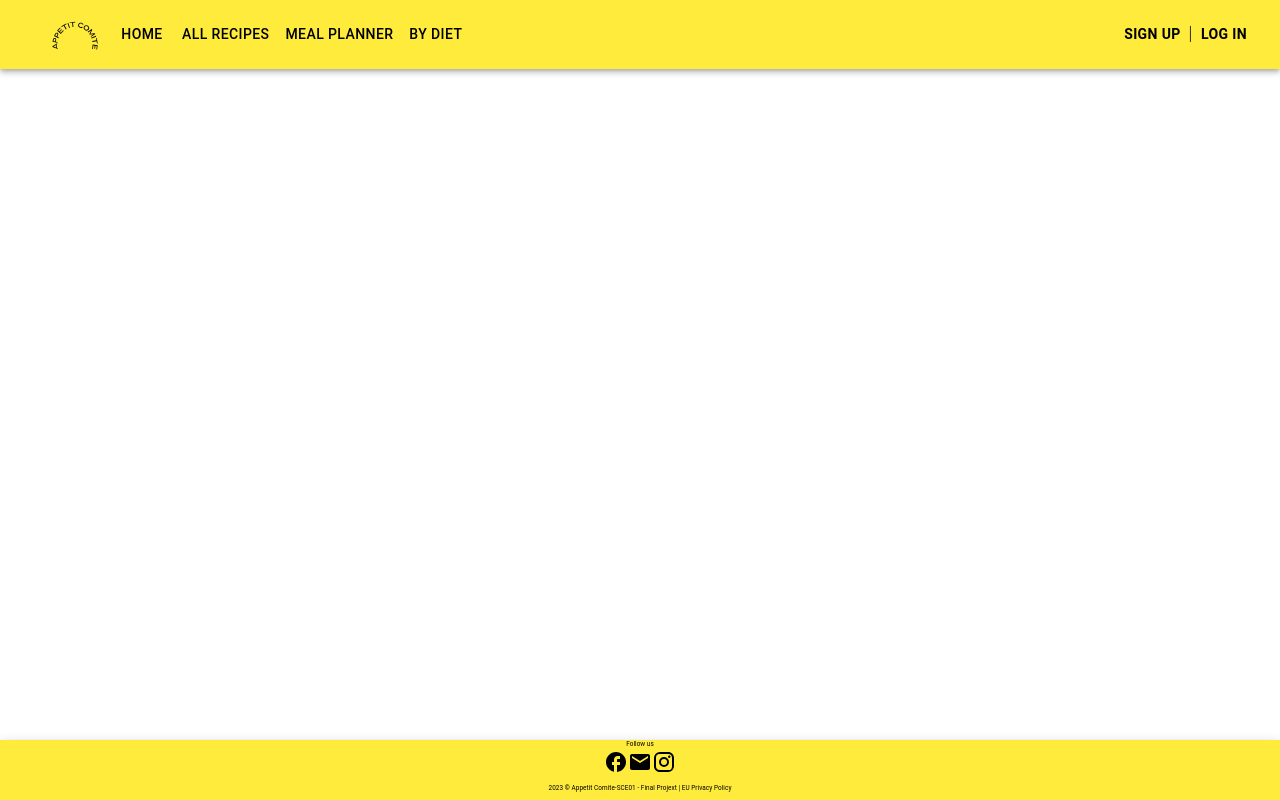
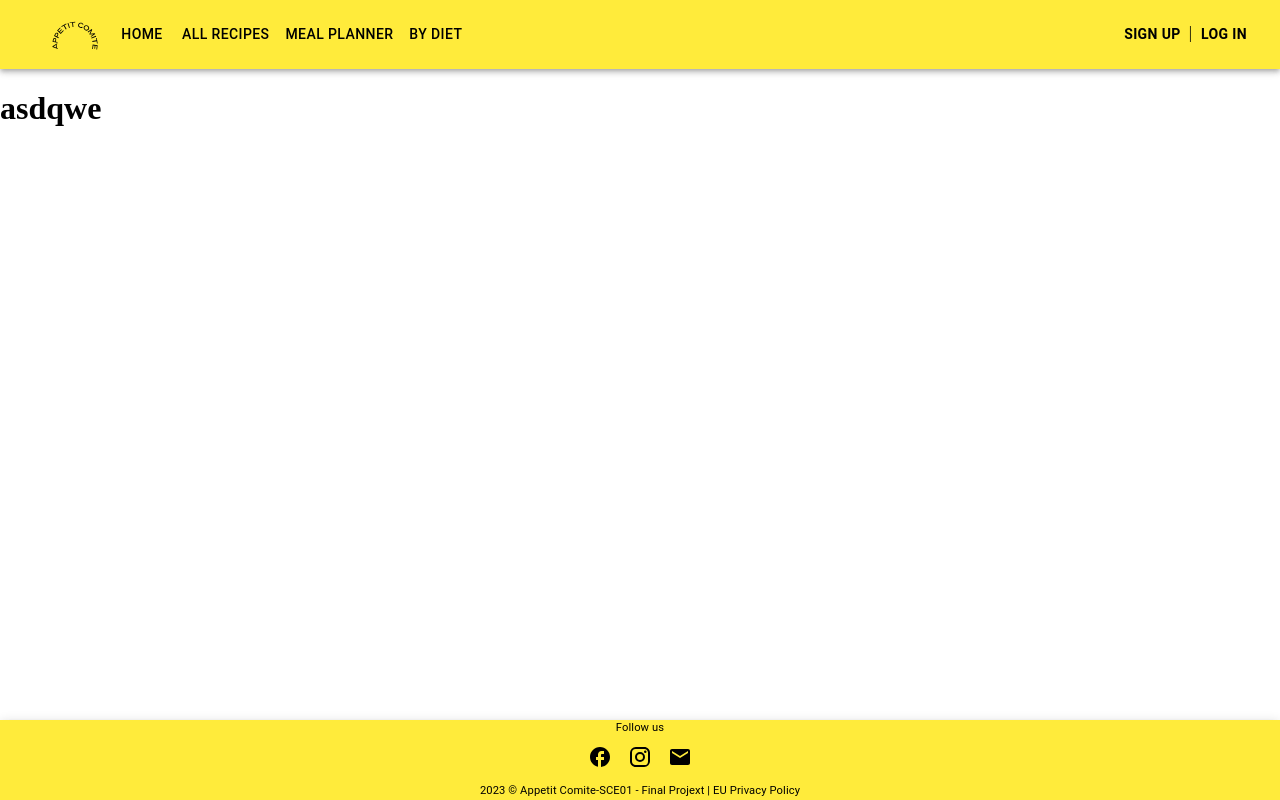
Before and after one commit to jorgelageJL/Frontend-React-Project-Apetit-Comite, a React (Vite) app: page /init in a window 1280 px wide. Built offline with nearby package versions, Linux system fonts and the light colour scheme.

Commit message:
footer done

```diff
--- a/src/components/Footer/Footer.jsx
+++ b/src/components/Footer/Footer.jsx
@@ -3,7 +3,9 @@ import FacebookOutlinedIcon from "@mui/icons-material/FacebookOutlined";
 import MailIcon from "@mui/icons-material/Mail";
 import InstagramIcon from "@mui/icons-material/Instagram";
 import './Footer.css'
-import { Mail } from "@mui/icons-material";
+import IconButton from "@mui/material/IconButton";
+
+
 
 export default function Footer() {
 
@@ -27,14 +29,29 @@ export default function Footer() {
               width: "120%",
               textAlign: "center",
               color: "black",
-              fontSize: "40%",
+              fontSize: "70%",
             }}
           >
-            <div>Follow us</div>
-            <FacebookOutlinedIcon />
-            <MailIcon />
-            <InstagramIcon />
-            <p>2023 © Appetit Comite-SCE01 - Final Projext | EU Privacy Policy</p>
+
+              <div>Follow us</div>
+              <IconButton>
+                <a href="https://www.facebook.com/">
+                  <FacebookOutlinedIcon sx={{ color: "black" }} />
+                </a>
+              </IconButton>
+              <IconButton>
+                <a href="https://www.instagram.com/">
+                  <InstagramIcon sx={{ color: "black" }} />
+                </a>
+              </IconButton>
+              <IconButton>
+                <a href="https://accounts.google.com/v3/signin/identifier?dsh=S-485496909%3A1682602112311248&continue=https%3A%2F%2Fmail.google.com%2Fmail%2Fu%2F0%2F&emr=1&flowEntry=ServiceLogin&flowName=GlifWebSignIn&followup=https%3A%2F%2Fmail.google.com%2Fmail%2Fu%2F0%2F&ifkv=AQMjQ7TnLMkMK99B2bfdWA4dtHf3Jdy0ySCIyGj3khL4Y6KuEg7mqKQ6_0mDEUnIvsx23EGUOJUTlw&osid=1&passive=1209600&service=mail">
+                  <MailIcon sx={{ color: "black" }} />
+                </a>
+              </IconButton>
+            <div>
+              2023 © Appetit Comite-SCE01 - Final Projext | EU Privacy Policy
+            </div>
           </Typography>
         </Toolbar>
       </AppBar>
--- a/src/components/Header/Header.jsx
+++ b/src/components/Header/Header.jsx
@@ -10,9 +10,8 @@ import Container from '@mui/material/Container';
 import Button from '@mui/material/Button';
 import Tooltip from '@mui/material/Tooltip';
 import MenuItem from '@mui/material/MenuItem';
-import AdbIcon from '@mui/icons-material/Adb';
-import SettingsIcon from '@mui/icons-material/Settings';
 import HeaderLogo from "../../assets/HEADER_LOGO.svg"
+import AccountCircleIcon from "@mui/icons-material/AccountCircle";
 import "./Header.css"
 
 
@@ -39,9 +38,9 @@ function Header() {
   };
 
   return (
-    <AppBar position="static" sx={{background:"#ffeb3b", color:"black"}}>
-      <Container maxWidth="x2" >
-        <Toolbar disableGutters >
+    <AppBar position="static" sx={{ background: "#ffeb3b", color: "black" }}>
+      <Container maxWidth="x2">
+        <Toolbar disableGutters>
           <Typography
             variant="h6"
             noWrap
@@ -49,16 +48,15 @@ function Header() {
             href="/"
             sx={{
               mr: 2,
-              display: { xs: 'none', md: 'flex' },
-              fontFamily: 'monospace',
+              display: { xs: "none", md: "flex" },
+              fontFamily: "monospace",
               fontWeight: 700,
-              letterSpacing: '.3rem',
-              color: 'inherit',
-              textDecoration: 'none',
+              letterSpacing: ".3rem",
+              color: "inherit",
+              textDecoration: "none",
             }}
-          >
-          </Typography>
-          <Box sx={{ flexGrow: 1, display: { xs: 'flex', md: 'none' } }}>
+          ></Typography>
+          <Box sx={{ flexGrow: 1, display: { xs: "flex", md: "none" } }}>
             <IconButton
               size="large"
               aria-label="account of current user"
@@ -67,25 +65,24 @@ function Header() {
               onClick={handleOpenNavMenu}
               color="inherit"
             >
-
               <MenuIcon />
             </IconButton>
             <Menu
               id="menu-appbar"
               anchorEl={anchorElNav}
               anchorOrigin={{
-                vertical: 'bottom',
-                horizontal: 'left',
+                vertical: "bottom",
+                horizontal: "left",
               }}
               keepMounted
               transformOrigin={{
-                vertical: 'top',
-                horizontal: 'left',
+                vertical: "top",
+                horizontal: "left",
               }}
               open={Boolean(anchorElNav)}
               onClose={handleCloseNavMenu}
               sx={{
-                display: { xs: 'block', md: 'none' },
+                display: { xs: "block", md: "none" },
               }}
             >
               {pages.map((page) => (
@@ -96,8 +93,8 @@ function Header() {
             </Menu>
           </Box>
           <div className="iconContainer">
-          <img className="icon" src={HeaderLogo} />
-        </div>
+            <img className="icon" src={HeaderLogo} />
+          </div>
           <Typography
             variant="h5"
             noWrap
@@ -105,22 +102,21 @@ function Header() {
             href=""
             sx={{
               mr: 2,
-              display: { xs: 'flex', md: 'none' },
+              display: { xs: "flex", md: "none" },
               flexGrow: 1,
-              fontFamily: 'monospace',
+              fontFamily: "monospace",
               fontWeight: 700,
-              letterSpacing: '.3rem',
-              color: 'inherit',
-              textDecoration: 'none',
+              letterSpacing: ".3rem",
+              color: "inherit",
+              textDecoration: "none",
             }}
-          >
-          </Typography>
-          <Box sx={{ flexGrow: 1, display: { xs: 'none', md: 'flex' } }}>
+          ></Typography>
+          <Box sx={{ flexGrow: 1, display: { xs: "none", md: "flex" } }}>
             {pages.map((page) => (
               <Button
                 key={page}
                 onClick={handleCloseNavMenu}
-                sx={{ my: 2, color: 'black', display: 'block' }}
+                sx={{ my: 2, color: "black", display: "block" }}
               >
                 {page}
               </Button>
@@ -129,22 +125,22 @@ function Header() {
 
           <Box sx={{ flexGrow: 0 }}>
             <Tooltip title="Open settings">
-              <IconButton onClick={handleOpenUserMenu} >
-               <SettingsIcon/>
+              <IconButton onClick={handleOpenUserMenu}>
+                <AccountCircleIcon />
               </IconButton>
             </Tooltip>
             <Menu
-              sx={{ mt: '45px' }}
+              sx={{ mt: "45px" }}
               id="menu-appbar"
               anchorEl={anchorElUser}
               anchorOrigin={{
-                vertical: 'top',
-                horizontal: 'right',
+                vertical: "top",
+                horizontal: "right",
               }}
               keepMounted
               transformOrigin={{
-                vertical: 'top',
-                horizontal: 'right',
+                vertical: "top",
+                horizontal: "right",
               }}
               open={Boolean(anchorElUser)}
               onClose={handleCloseUserMenu}
--- a/src/components/LoginHeader/LoginHeader.jsx
+++ b/src/components/LoginHeader/LoginHeader.jsx
@@ -9,6 +9,7 @@ import MenuIcon from "@mui/icons-material/Menu";
 import Container from "@mui/material/Container";
 import Button from "@mui/material/Button";
 import MenuItem from "@mui/material/MenuItem";
+
 
 import YourSvg from "../../assets/HEADER_LOGO.svg";
 
--- a/src/pages/Home/Home.jsx
+++ b/src/pages/Home/Home.jsx
@@ -1,5 +1,6 @@
 import"./Home.css";
 import Header from "../../components/Header/Header";
+
 
 const Home = () => {
   return (
--- /dev/null
+++ b/src/pages/Init/Init.jsx
@@ -0,0 +1,13 @@
+
+import LoginHeader from "../../components/LoginHeader/LoginHeader";
+
+const Init = () => {
+  return (
+    <div>
+      <LoginHeader />
+      <h1>asdqwe</h1>
+    </div>
+  );
+};
+
+export default Init;
--- a/src/router/Router.jsx
+++ b/src/router/Router.jsx
@@ -4,6 +4,7 @@ import Root from "../layout/Root";
 import Home from "../pages/Home/Home";
 import Login from "../pages/Login/Login";
 import LoginHeader from "../components/LoginHeader/LoginHeader";
+import Init from "../pages/Init/Init";
 
 const router = createBrowserRouter([
   {
@@ -12,7 +13,7 @@ const router = createBrowserRouter([
     children: [
       {
         path: "/",
-        element: <Navigate to="/login" replace={true} />,
+        element: <Navigate to="/init" replace={true} />,
       },
       {
         path: "/login",
@@ -24,7 +25,7 @@ const router = createBrowserRouter([
       },
       {
         path: "/init",
-        element: <LoginHeader/>
+        element: <Init/>
       }
     ],
   },
```
